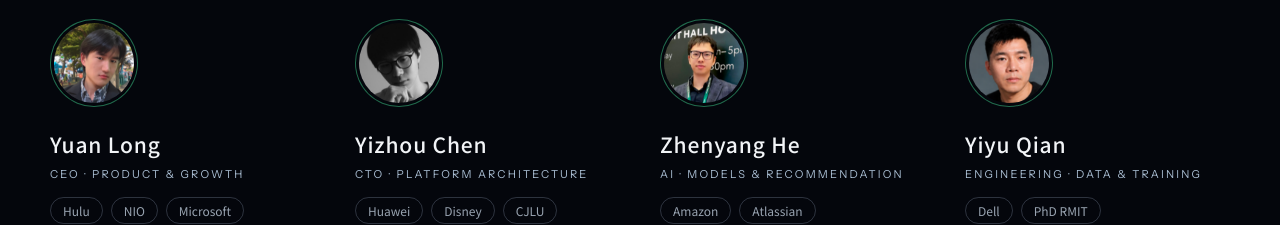
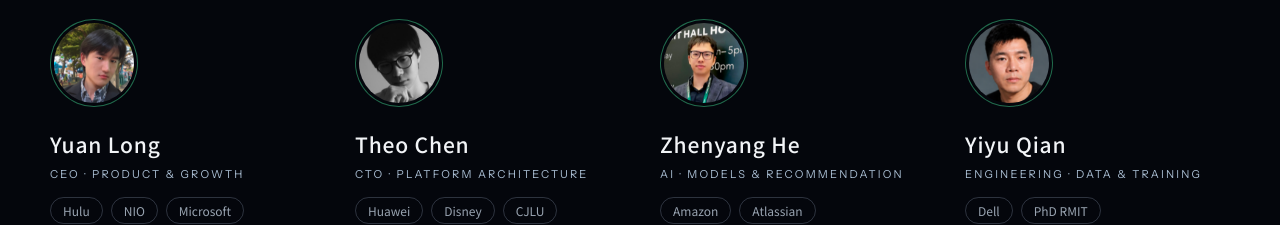
Before and after one commit to void-vision/void-vision-company, a Next.js app: page /en in a window 1280 px wide. Shown: the part 5520-5745 px from the top of the page. Built offline with nearby package versions, Linux system fonts and the light colour scheme; no server answers.

Commit message:
Update team member details for consistency in name formatting in both Chinese and English sections.

```diff
--- a/src/content/site.ts
+++ b/src/content/site.ts
@@ -151,7 +151,7 @@ const zh: Dictionary = {
     sub: "四个人的团队，工程与研究背景横跨 Hulu、微软、华为、迪士尼、Amazon、Atlassian 与戴尔。",
     members: [
       { image: "/images/team/team-1.png", name: "龙源", altName: "Yuan Long", role: "CEO · 产品与商业化", jobTitle: "CEO", chips: ["Hulu", "蔚来", "微软", "UNSW 硕士"], bio: "具备从 0 到 1 的完整开发与商业化经验，同时是另外两个已盈利海外项目的联合创始人。" },
-      { image: "/images/team/team-2.png", name: "Theo Chen", altName: "Yizhou Chen", role: "CTO · 全平台架构", jobTitle: "CTO", chips: ["华为", "迪士尼", "CJLU"], bio: "负责 iOS、Android、Web 与 Chrome 插件的基础架构，具备移动端与大数据经验。" },
+      { image: "/images/team/team-2.png", name: "Theo Chen", altName: "Theo Chen", role: "CTO · 全平台架构", jobTitle: "CTO", chips: ["华为", "迪士尼", "CJLU"], bio: "负责 iOS、Android、Web 与 Chrome 插件的基础架构，具备移动端与大数据经验。" },
       { image: "/images/team/team-3.png", name: "何溱扬", altName: "Zhenyang He", role: "AI · 模型与推荐", jobTitle: "AI 负责人", chips: ["Amazon", "Atlassian", "UW–Madison 博士"], bio: "现任 Amazon 应用科学家，专长模型训练与推荐算法，负责 AI 能力评估与技术路径。" },
       { image: "/images/team/team-4.png", name: "钱易宇", altName: "Yiyu Qian", role: "工程 · 数据与训练", jobTitle: "工程师", chips: ["戴尔", "RMIT 博士"], bio: "皇家墨尔本理工大学计算机博士，曾在戴尔任软件工程师，负责数据管线与模型训练相关工程。" },
     ],
@@ -267,7 +267,7 @@ const en: Dictionary = {
     sub: "A team of four, with engineering and research backgrounds across Hulu, Microsoft, Huawei, Disney, Amazon, Atlassian and Dell.",
     members: [
       { image: "/images/team/team-1.png", name: "Yuan Long", altName: "龙源", role: "CEO · Product & Growth", jobTitle: "CEO", chips: ["Hulu", "NIO", "Microsoft", "MSc UNSW"], bio: "End-to-end experience taking products from zero to one and to revenue; co-founder of two other profitable overseas ventures." },
-      { image: "/images/team/team-2.png", name: "Yizhou Chen", altName: "Theo Chen", role: "CTO · Platform Architecture", jobTitle: "CTO", chips: ["Huawei", "Disney", "CJLU"], bio: "Owns the foundations across iOS, Android, Web and Chrome extensions, with a background in mobile and big data." },
+      { image: "/images/team/team-2.png", name: "Theo Chen", altName: "Theo Chen", role: "CTO · Platform Architecture", jobTitle: "CTO", chips: ["Huawei", "Disney", "CJLU"], bio: "Owns the foundations across iOS, Android, Web and Chrome extensions, with a background in mobile and big data." },
       { image: "/images/team/team-3.png", name: "Zhenyang He", altName: "何溱扬", role: "AI · Models & Recommendation", jobTitle: "Head of AI", chips: ["Amazon", "Atlassian", "PhD UW–Madison"], bio: "Applied Scientist at Amazon, specialising in model training and recommendation; leads AI capability evaluation and technical direction." },
       { image: "/images/team/team-4.png", name: "Yiyu Qian", altName: "钱易宇", role: "Engineering · Data & Training", jobTitle: "Engineer", chips: ["Dell", "PhD RMIT"], bio: "PhD in Computer Science from RMIT and former software engineer at Dell; builds the data pipelines and model-training infrastructure." },
     ],
```
